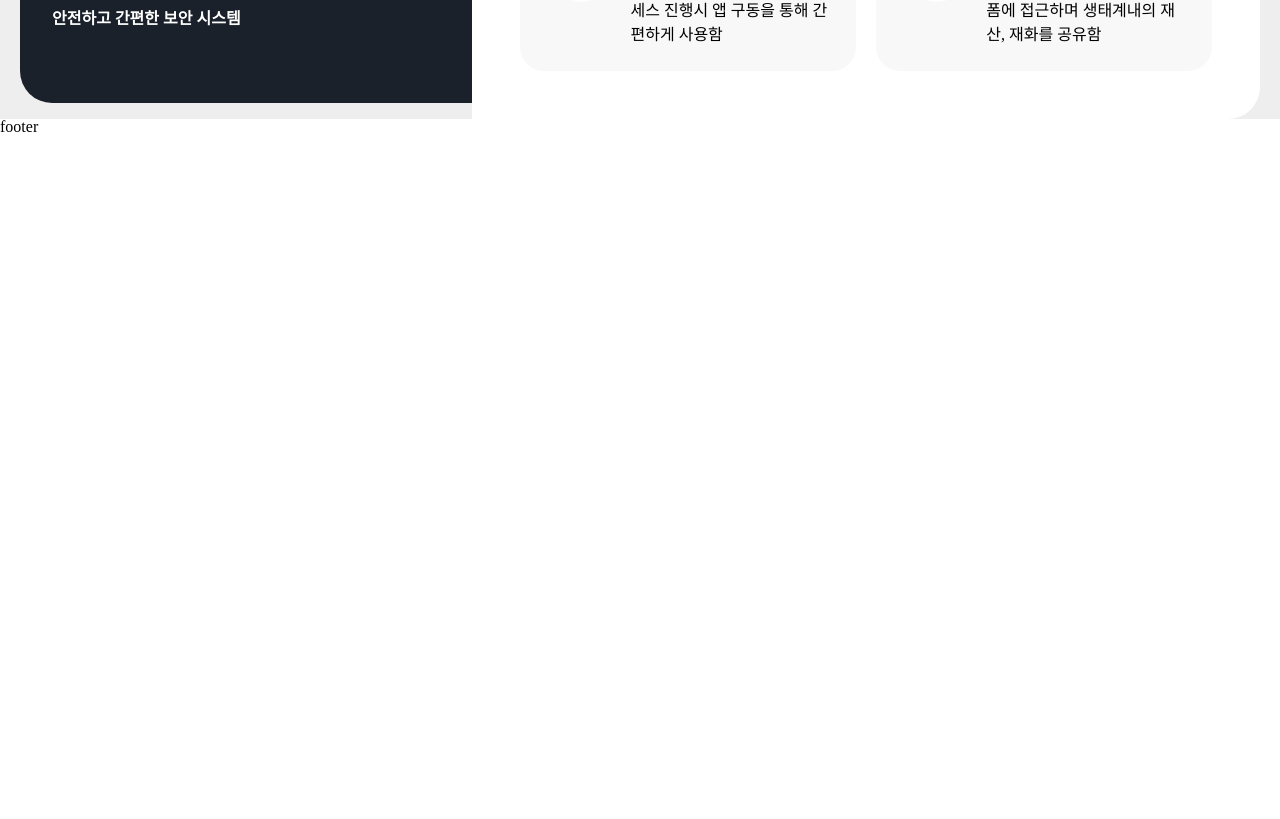
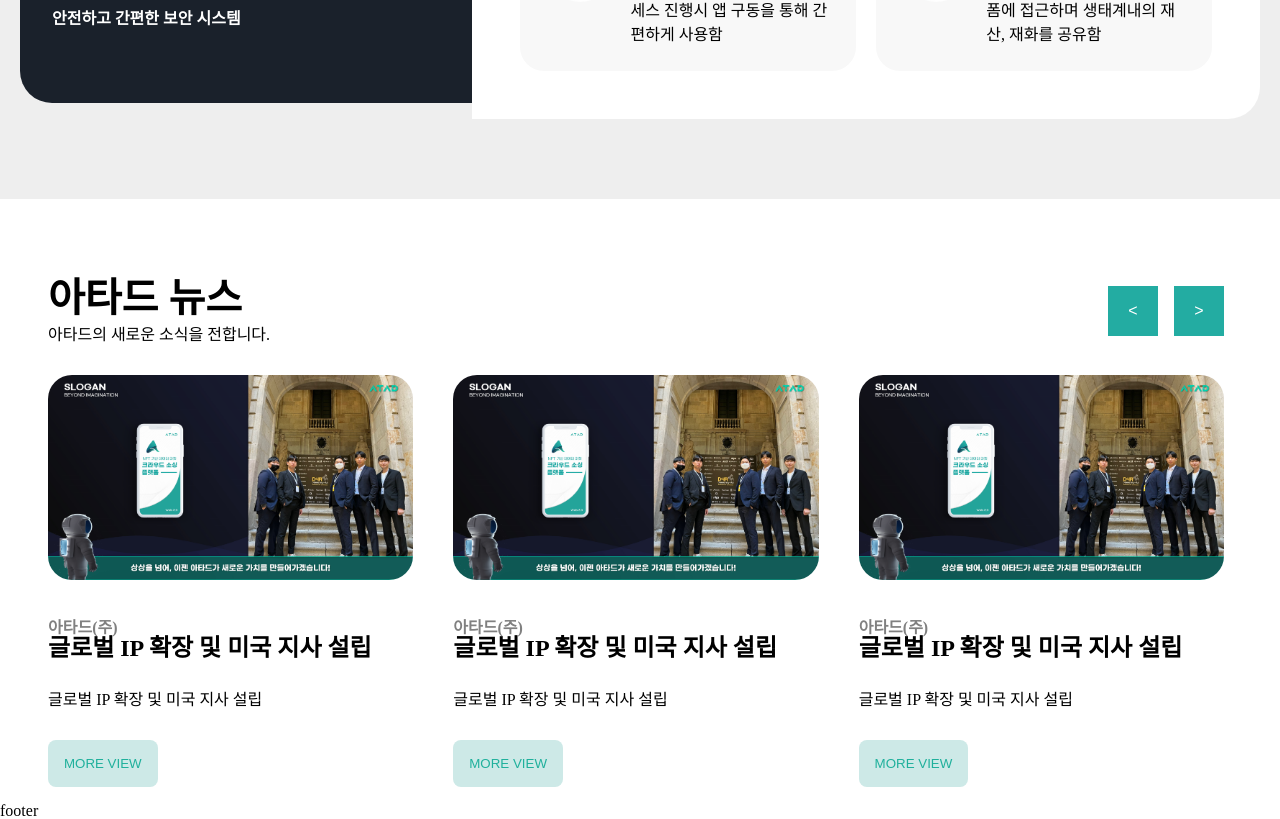
Before and after one commit to jeonghodong/react_atad_clone, a React (Vite) app: page / in a window 1280 px wide. Shown: the part 1405-2224 px from the top of the page. Before the commit the page ends 1540 px from the top, so only its background shows below. Built offline with nearby package versions, Linux system fonts and the light colour scheme; the HTML template or start-up script is replaced by a standard one.

Commit message:
branch hodong, 슬라이드 기능 구현 해야함

```diff
--- a/src/components/HomePage/Section2.jsx
+++ b/src/components/HomePage/Section2.jsx
@@ -97,6 +97,7 @@
   height: auto;
   margin: 0 auto;
   padding: 0 20px;
+  padding-bottom: 5rem;
 `;
 const LogoImg = styled.img`
   width: 3vw;
--- /dev/null
+++ b/src/components/HomePage/Section3.jsx
@@ -0,0 +1,136 @@
+import styled from "styled-components";
+
+const Wrap = styled.div`
+  width: 100%;
+  max-width: 1600px;
+  margin: 0 auto;
+  padding: 5rem 1rem 1rem 1rem;
+  overflow: hidden;
+`;
+const Header = styled.div`
+  display: flex;
+  justify-content: space-between;
+  align-items: center;
+  margin-bottom: 2rem;
+`;
+const HeaderLeft = styled.div`
+  padding-left: 2rem;
+  & h2 {
+    font-size: 2.5rem;
+    font-weight: bold;
+    margin-bottom: 0.5rem;
+  }
+  & p {
+    font-size: 1rem;
+    font-weight: lighter;
+  }
+`;
+const HeaderRight = styled.div`
+  padding-right: 2.5rem;
+  & button {
+    width: 50px;
+    background-color: #23aca2;
+    color: white;
+    border: none;
+    padding: 1rem;
+    font-size: 1rem;
+    cursor: pointer;
+    &:nth-child(1) {
+      margin-right: 1rem;
+    }
+  }
+`;
+
+const SlideWrap = styled.div`
+  display: flex;
+  padding-left: 2rem;
+  width: 100%;
+`;
+
+const Slides = styled.div`
+  display: flex;
+  flex-direction: column;
+  margin-right: 2.5rem;
+  width: 33.3333%;
+  & img {
+    max-width: 100%;
+    border-radius: 1.5rem;
+    margin-bottom: 2.5rem;
+  }
+  & span {
+    color: gray;
+    font-size: 1rem;
+    font-weight: bold;
+  }
+  & h2 {
+    font-size: 1.5rem;
+    font-weight: bold;
+    margin-bottom: 2rem;
+  }
+  & p {
+    font-size: 1rem;
+    font-weight: lighter;
+  }
+  & button {
+    width: 30%;
+    padding: 1rem 0rem;
+    border-radius: 0.5rem;
+    border: none;
+    background-color: #cde9e7;
+    color: #1fb09c;
+    margin-top: 2rem;
+  }
+`;
+function Section3() {
+  return (
+    <Wrap>
+      <Header>
+        <HeaderLeft>
+          <h2>아타드 뉴스</h2>
+          <p>아타드의 새로운 소식을 전합니다.</p>
+        </HeaderLeft>
+        <HeaderRight>
+          <div>
+            <button>&lt;</button>
+            <button>&gt;</button>
+          </div>
+          <div></div>
+        </HeaderRight>
+      </Header>
+      <SlideWrap>
+        {posts.map((v, index) => (
+          <Slides key={index}>
+            <img src={v.img} alt="img" />
+            <span>{v.stock}</span>
+            <h2>{v.name}</h2>
+            <p>{v.text}</p>
+            <button>MORE VIEW</button>
+          </Slides>
+        ))}
+      </SlideWrap>
+    </Wrap>
+  );
+}
+
+const posts = [
+  {
+    img: "/public/img/news1.png",
+    stock: "아타드(주)",
+    name: "글로벌 IP 확장 및 미국 지사 설립",
+    text: "글로벌 IP 확장 및 미국 지사 설립",
+  },
+  {
+    img: "/public/img/news1.png",
+    stock: "아타드(주)",
+    name: "글로벌 IP 확장 및 미국 지사 설립",
+    text: "글로벌 IP 확장 및 미국 지사 설립",
+  },
+  {
+    img: "/public/img/news1.png",
+    stock: "아타드(주)",
+    name: "글로벌 IP 확장 및 미국 지사 설립",
+    text: "글로벌 IP 확장 및 미국 지사 설립",
+  },
+];
+
+export default Section3;
--- a/src/pages/HomePage.jsx
+++ b/src/pages/HomePage.jsx
@@ -2,6 +2,7 @@
 import styled from "styled-components";
 import Section1 from "../components/HomePage/Section1";
 import Section2 from "../components/HomePage/Section2";
+import Section3 from "../components/HomePage/Section3";
 
 const Wrap = styled.div``;
 
@@ -10,6 +11,7 @@
     <Wrap>
       <Section1 />
       <Section2 />
+      <Section3 />
     </Wrap>
   );
 }
```
Also changed, not shown: public/img/news1.png (added).
